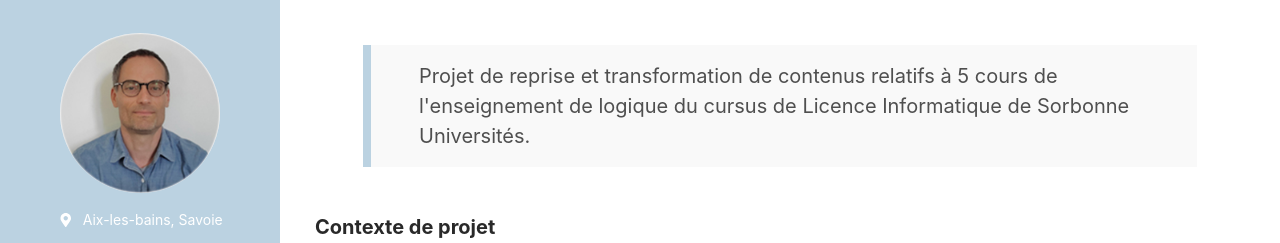
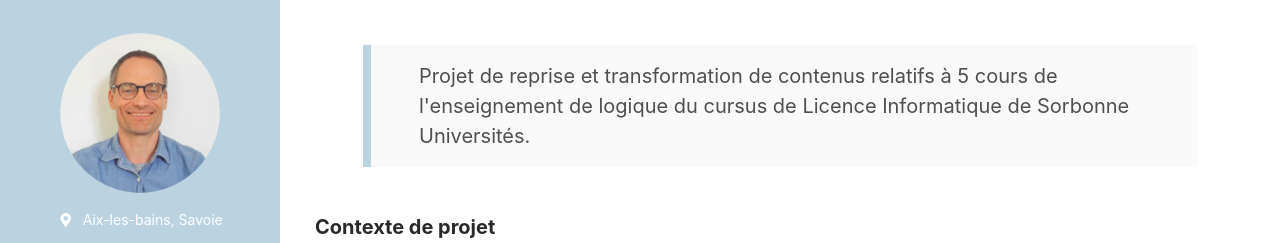
Before and after one commit to sduran73/sduran73.github.io, a plain HTML site: page projets/cours-logique.html in a window 1280 px wide. Shown: the part 132-375 px from the top of the page. Drawn offline with Linux system fonts and the light colour scheme.

Commit message:
Update cours-logique.html

```diff
--- a/projets/cours-logique.html
+++ b/projets/cours-logique.html
@@ -33,7 +33,7 @@
 
 			<div id="navigation" class="collapse navbar-collapse flex-column" >
 				<div class="profile-section pt-3 pt-lg-0">
-				    <img class="profile-image mb-3 rounded-circle mx-auto" src="../assets/images/profile5.jpg" alt="image" >
+				    <img class="profile-image mb-3 rounded-circle mx-auto" src="../assets/images/profile.png" alt="image" >
 
 					<div class="bio mb-3"><i class="fas fa-map-marker-alt fa-fw mr-2"></i>Aix-les-bains, Savoie</div><!--//bio-->
 					<ul class="social-list list-inline py-3 mx-auto">
```
